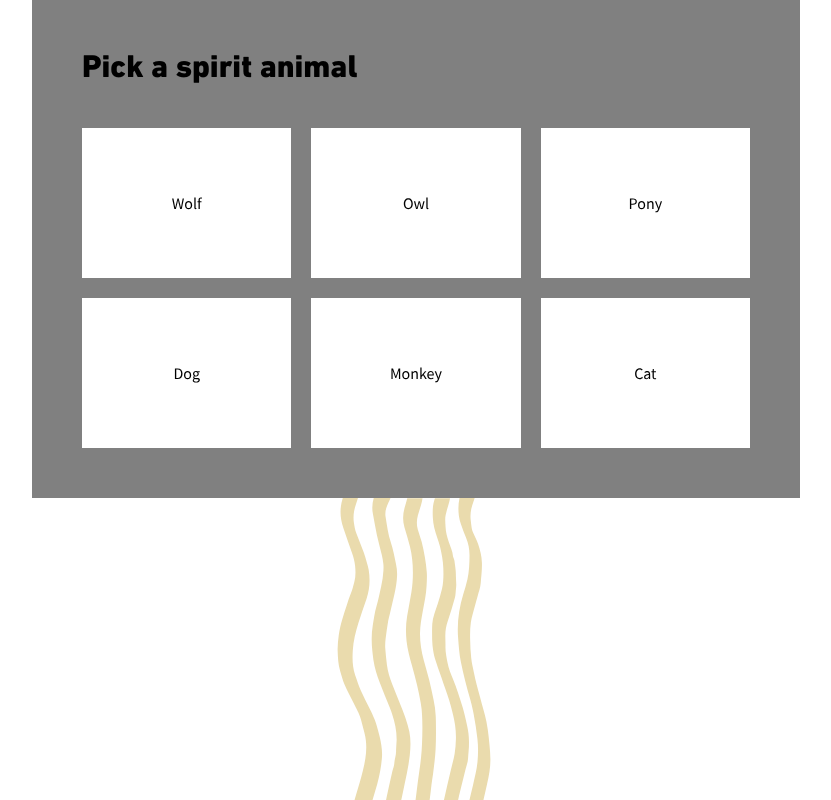
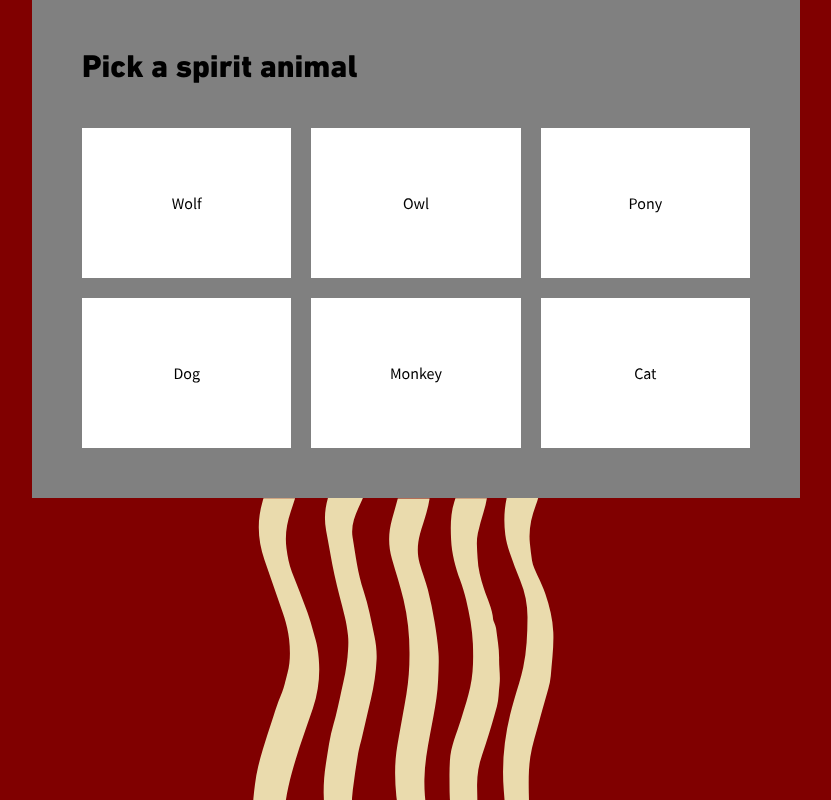
Before and after one commit to sdghi/saemin, a Vue app: page / in a window 1280 px wide. Both pictures are taken after a click on the button "take the quiz". Shown: the part 1064-1864 px from the top of the page, without its empty margins (224-1055 px from the left). Built offline with nearby package versions, Linux system fonts and the light colour scheme.

Commit message:
makes transition nooldes taller

```diff
--- a/src/components/Home.vue
+++ b/src/components/Home.vue
@@ -39,12 +39,7 @@ export default {
   top: 0;
   left: 0;
   width: 100%;
+  overflow: hidden;
   min-height: 100vh;
-  background: linear-gradient(
-    180deg,
-    $accent-color 0%,
-    $accent-color 0%,
-    $background 100vh
-  );
 }
 </style>
--- a/src/components/Landing.vue
+++ b/src/components/Landing.vue
@@ -1,5 +1,6 @@
 <template>
   <section id="home">
+    <header>KUNG HEI FAT CHOY! HAPPY NEW YEAR!</header>
     <HeroIllustration />
     <div class="home-content">
       <h1 class="home-title uppercase text-center">Generator</h1>
@@ -35,6 +36,7 @@ export default {
   justify-content: center;
   flex-direction: column;
   height: 100vh;
+  background: $pink;
 
   .home-content {
     position: absolute;
@@ -42,6 +44,20 @@ export default {
     top: 50%;
     text-align: center;
   }
+}
+
+header {
+  position: absolute;
+  top: 0;
+  left: 0;
+  width: 100%;
+  text-align: center;
+  padding: 3vh 0;
+  font-size: 2rem;
+  line-height: 1.3;
+  font-weight: 700;
+  background: $white;
+  color: $pink;
 }
 
 .home-title {
--- a/src/components/QuestionCard.vue
+++ b/src/components/QuestionCard.vue
@@ -1,4 +1,11 @@
 <template>
+  <section
+    :class="{
+      even: index % 2 !== 0 && index % 3 !== 0,
+      odd: index % 2 === 0 && index % 3 !== 0,
+      third: index % 3 === 0
+    }"
+  >
     <div class="question-card" ref="quizQuestion">
       <div class="question-container">
         <h3>{{ question.content }}</h3>
@@ -22,12 +29,13 @@
       </div>
 
       <!-- this is the illustration -->
-    <div ref="noodle">
+      <div id="bottom-noodles" ref="noodle">
         <IllustrationOne v-if="index % 2 !== 0 && index % 3 !== 0" />
         <IllustrationTwo v-if="index % 2 === 0 && index % 3 !== 0" />
         <IllustrationThree v-if="index % 3 === 0" />
       </div>
     </div>
+  </section>
 </template>
 
 <script>
@@ -127,13 +135,60 @@ export default {
 </script>
 
 <style lang="scss" scoped>
+section {
+  height: fit-content;
+  width: 100%;
+  background: $maroon;
+  position: relative;
+  /* overflow: hidden; */
+
+  &:after {
+    content: "";
+    top: -20%;
+    position: absolute;
+    height: 20%;
+    width: 100%;
+    background: $maroon;
+  }
+
+  &.third {
+    background: $maroon;
+    &::after {
+      background: $maroon;
+    }
+  }
+
+  &.even {
+    background: $gold;
+
+    &::after {
+      background: $gold;
+    }
+  }
+
+  &.odd {
+    background: $teal;
+
+    &::after {
+      background: $teal;
+    }
+  }
+}
+
+@media (min-width: $breakpoint-small) {
+  section {
+    &::after {
+      height: 30%;
+      top: -30%;
+    }
+  }
+}
+
 .question-card {
   position: relative;
   z-index: 10;
-  // top: -2%;
   margin: 0 auto 0 auto;
   color: $black;
-  // padding: 50px;
 
   h3 {
     font-size: 2rem;
@@ -192,7 +247,21 @@ export default {
   }
 }
 
-@media (min-width: 768px) {
+#bottom-noodles {
+  display: grid;
+  place-items: center;
+  svg {
+    height: 100vh;
+  }
+}
+
+@media (min-width: $breakpoint-small) {
+  #bottom-noodles {
+    svg {
+      height: 200vh;
+    }
+  }
+
   .question-card {
     width: 60%;
   }
--- a/src/components/Results.vue
+++ b/src/components/Results.vue
@@ -165,7 +165,7 @@ button {
   flex-direction: column-reverse;
 }
 
-@media (min-width: 1440px) {
+@media (min-width: $breakpoint-medium) {
   .results-container {
     padding: 0 20px;
     display: grid;
--- a/src/scss/variables.scss
+++ b/src/scss/variables.scss
@@ -25,9 +25,14 @@ $white: white;
 $black: black;
 $card-color: grey;
 $accent-color: lightgrey;
+$pink: pink;
+$maroon: maroon;
+$gold: gold;
+$teal: teal;
 
 // Easings
 $cubic-ease: cubic-bezier(0.18, 0.61, 0.63, 0.975);
 
 // Breakpoints
 $breakpoint-small: 768px;
+$breakpoint-medium: 1440px;
```
Lines whose indentation alone changed are shown as unchanged.
